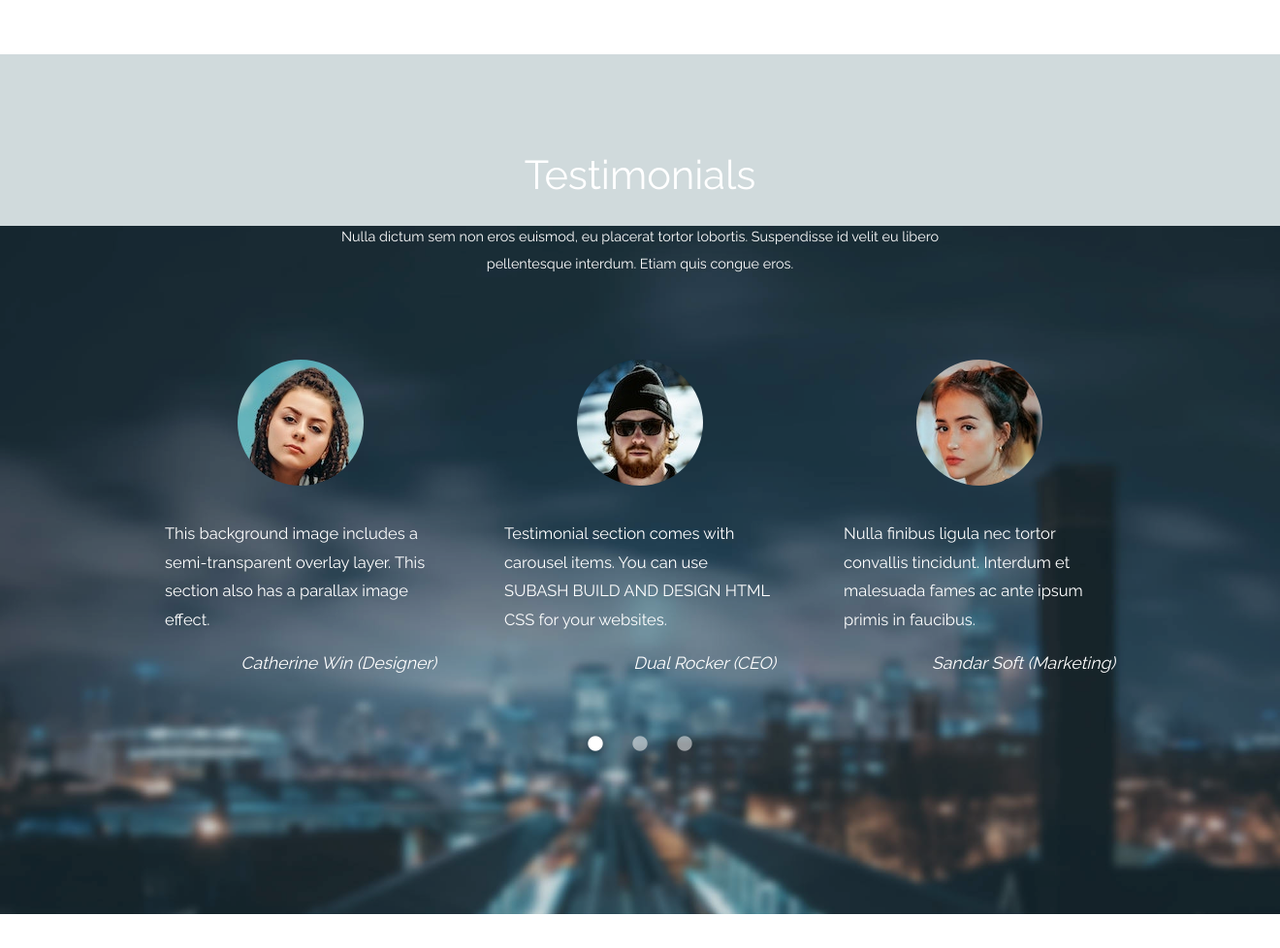
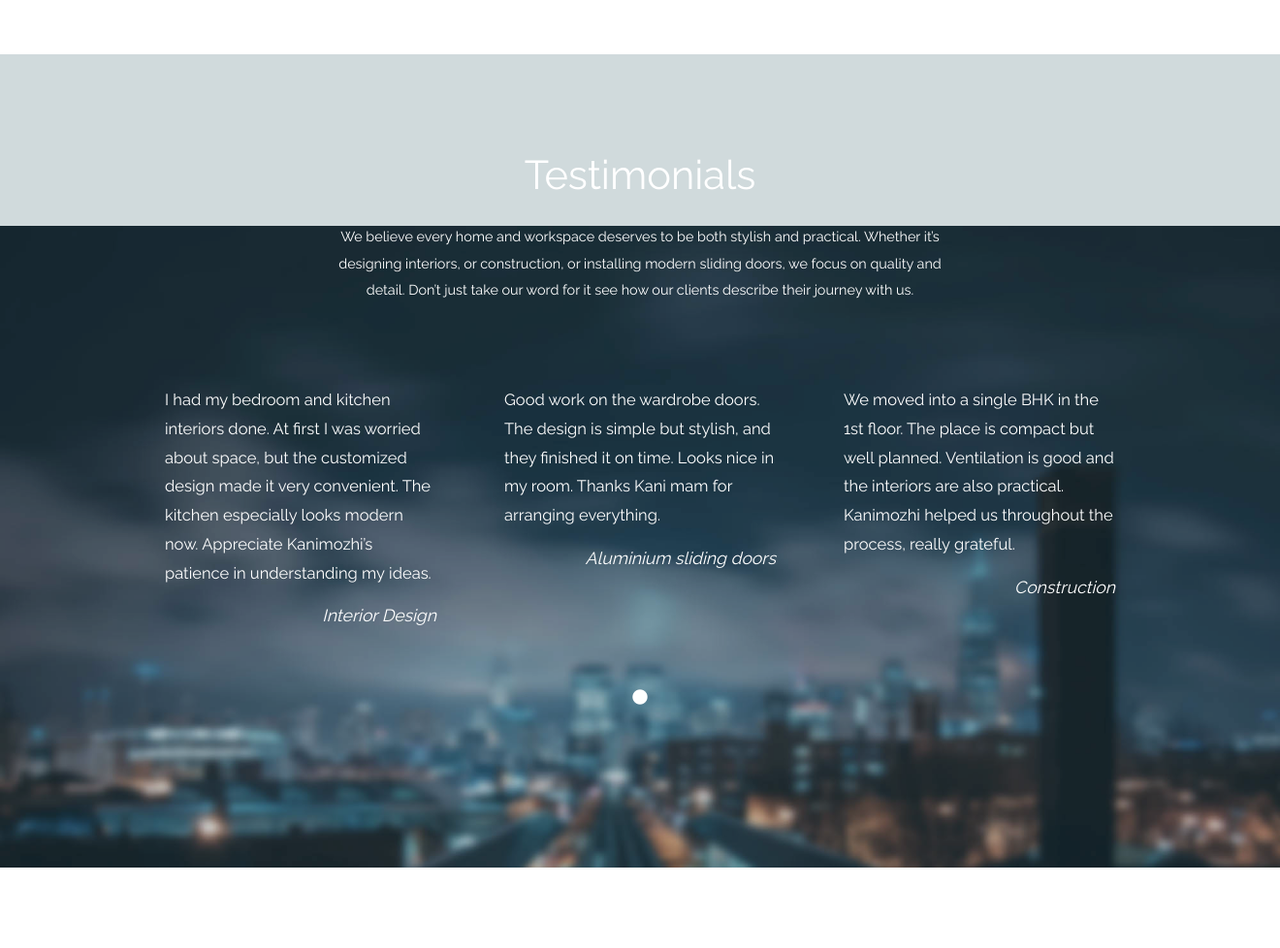
Before and after one commit to the1percen/sbd, a Django app: page / in a window 1320 px wide. Shown: the part 1760-2738 px from the top of the page at 97% size. Run offline with Django 5.2, Linux system fonts and the light colour scheme; some libraries are stand-ins or nearby versions.

Commit message:
Final commit

```diff
--- a/templates/index.html
+++ b/templates/index.html
@@ -25,7 +25,7 @@ https://www.tooplate.com/view/2117-infinite-loop
 <nav class="navbar navbar-expand-md tm-navbar" id="tmNav">
   <div class="container">
     <div class="tm-next">
-      <a href="#" class="navbar-brand">SUBASH BUILD AND DESIGN</a>
+      <a href="#infinite" class="navbar-brand">SUBASH BUILD AND DESIGN</a>
     </div>
 
     <button class="navbar-toggler" type="button" data-toggle="collapse" data-target="#navbarSupportedContent"
@@ -36,19 +36,13 @@ https://www.tooplate.com/view/2117-infinite-loop
     <div class="collapse navbar-collapse" id="navbarSupportedContent">
       <ul class="navbar-nav ml-auto">
         <li class="nav-item">
-          <a class="nav-link tm-nav-link" href="#">Home</a>
+          <a class="nav-link tm-nav-link" href="#infinite">Home</a>
         </li>
 
         <!-- Dropdown Menu for What We Do -->
-<li class="nav-item dropdown">
-  <a class="nav-link tm-nav-link dropdown-toggle" href="#" id="navbarDropdown"
-     role="button" data-toggle="dropdown" aria-haspopup="true" aria-expanded="false">
-    What We Do
-  </a>
-  <div class="dropdown-menu" aria-labelledby="navbarDropdown">
-    <a class="dropdown-item" href="interior.html">Interior Design</a>
-    <a class="dropdown-item" href="sliding.html">Sliding Systems</a>
-  </div>
+<li class="nav-item ">
+  <a class="nav-link tm-nav-link" href="#whatwedo">What We Do</a>
+
 </li>
 
 
@@ -153,7 +147,7 @@ https://www.tooplate.com/view/2117-infinite-loop
           we deliver modern, functional, and aesthetically pleasing solutions for every lifestyle.
         </p>
         <div class="tm-continue">
-          <a href="#portfolio" class="tm-intro-text tm-btn-primary">View Projects</a>
+          <a href="#gallery" class="tm-intro-text tm-btn-primary">View Projects</a>
         </div>
       </div>
     </div>
@@ -168,38 +162,25 @@ https://www.tooplate.com/view/2117-infinite-loop
           <div class="col-lg-12 tm-content-box">
             <h2 class="text-white text-center mb-4 tm-section-title">Testimonials</h2>
             <p class="mx-auto tm-section-desc text-center">
-                Nulla dictum sem non eros euismod, eu placerat tortor lobortis. Suspendisse id velit eu libero pellentesque interdum. Etiam quis congue eros.
-              </p>
+We believe every home and workspace deserves to be both stylish and practical. Whether it’s designing interiors, or construction, or installing modern sliding doors, we focus on quality and detail. Don’t just take our word for it see how our clients describe their journey with us. </p>
             <div class="mx-auto tm-gallery-container tm-gallery-container-2">
               <div class="tm-testimonials-carousel">
                 <figure class="tm-testimonial-item">
-                  <img src="{% static 'img/testimonial-img-01.jpg' %}" alt="Image" class="img-fluid mx-auto">
-                  <blockquote>This background image includes a semi-transparent overlay layer. This section also has a parallax image effect.</blockquote>
-                  <figcaption>Catherine Win (Designer)</figcaption>
+                  <!--<img src="{% static 'img/testimonial-img-01.jpg' %}" alt="Image" class="img-fluid mx-auto">-->
+                  <blockquote>I had my bedroom and kitchen interiors done. At first I was worried about space, but the customized design made it very convenient. The kitchen especially looks modern now. Appreciate Kanimozhi’s patience in understanding my ideas.</blockquote>
+                  <figcaption>Interior Design</figcaption>
                 </figure>
 
                 <figure class="tm-testimonial-item">
-                  <img src="{% static 'img/testimonial-img-02.jpg' %}" alt="Image" class="img-fluid mx-auto">
-                  <blockquote>Testimonial section comes with carousel items. You can use SUBASH BUILD AND DESIGN HTML CSS   for your websites.</blockquote>
-                  <figcaption>Dual Rocker (CEO)</figcaption>
+                  <!--<img src="{% static 'img/testimonial-img-02.jpg' %}" alt="Image" class="img-fluid mx-auto">-->
+                  <blockquote>Good work on the wardrobe doors. The design is simple but stylish, and they finished it on time. Looks nice in my room. Thanks Kani mam for arranging everything.</blockquote>
+                  <figcaption>Aluminium sliding doors</figcaption>
                 </figure>
 
                 <figure class="tm-testimonial-item">
-                  <img src="{% static 'img/testimonial-img-03.jpg' %}" alt="Image" class="img-fluid mx-auto">
-                  <blockquote>Nulla finibus ligula nec tortor convallis tincidunt. Interdum et malesuada fames ac ante ipsum primis in faucibus.</blockquote>
-                  <figcaption>Sandar Soft (Marketing)</figcaption>
-                </figure>
-
-                <figure class="tm-testimonial-item">
-                  <img src="{% static 'img/testimonial-img-04.jpg' %}" alt="Image" class="img-fluid mx-auto">
-                  <blockquote>Curabitur rutrum pharetra lobortis. Pellentesque vehicula, velit quis eleifend fermentum, erat arcu aliquet neque.</blockquote>
-                  <figcaption>Oliva Htoo (Designer)</figcaption>
-                </figure>
-
-                <figure class="tm-testimonial-item">
-                  <img src="{% static 'img/testimonial-img-02.jpg' %}" alt="Image" class="img-fluid mx-auto">
-                  <blockquote>Integer sit amet risus et erat imperdiet finibus. Nam lacus nunc, vulputate id ex eget, euismod auctor augue.</blockquote>
-                  <figcaption>Jacob Joker (CTO)</figcaption>
+                  <!--<img src="{% static 'img/testimonial-img-03.jpg' %}" alt="Image" class="img-fluid mx-auto">-->
+                  <blockquote>We moved into a single BHK in the 1st floor. The place is compact but well planned. Ventilation is good and the interiors are also practical. Kanimozhi helped us throughout the process, really grateful.</blockquote>
+                  <figcaption>Construction</figcaption>
                 </figure>
               </div>
             </div>
@@ -328,9 +309,9 @@ https://www.tooplate.com/view/2117-infinite-loop
 
                 <div class="contact-item">
                   <a rel="nofollow" href="mailto:subashbuildanddesignstudio@gmail.com" class="item-link">
-                      <i class="far fa-2x fa-envelope mr-4"></i>
-                      <span class="mb-0">subashbuildanddesignstudio@gmail.com</span>
-                  </a>
+    <i class="far fa-2x fa-envelope mr-4"></i>
+    <span class="mb-0" >subashbuildanddesignstudio@gmail.com</span>
+</a>
                 </div>
 
                 <div class="contact-item">
@@ -347,14 +328,19 @@ https://www.tooplate.com/view/2117-infinite-loop
                   </a>
                 </div>
                 <!-- ✅ Social Media Icons -->
-              <div class="contact-item mt-4">
-                <a href="" target="_blank" class="item-link mr-3">
-                  <i class="fab fa-2x fa-instagram"></i>
-                </a>
+                 <div class="contact-item ">
                 <a href="https://wa.me/917550180554" target="_blank" class="item-link">
-                  <i class="fab fa-2x fa-whatsapp"></i>
+                  <i class="fab fa-2x fa-whatsapp mr-4"></i>
+                  <span class="mb-0">7550180554</span>
                 </a>
               </div>
+              <div class="contact-item ">
+                <a href="" target="_blank" class="item-link mr-3">
+                  <i class="fab fa-2x fa-instagram mr-4"></i>
+                  <span class="mb-0">  </span>
+                </a>
+              </div>
+
 
                 <div class="contact-item">&nbsp;</div>
 
```
